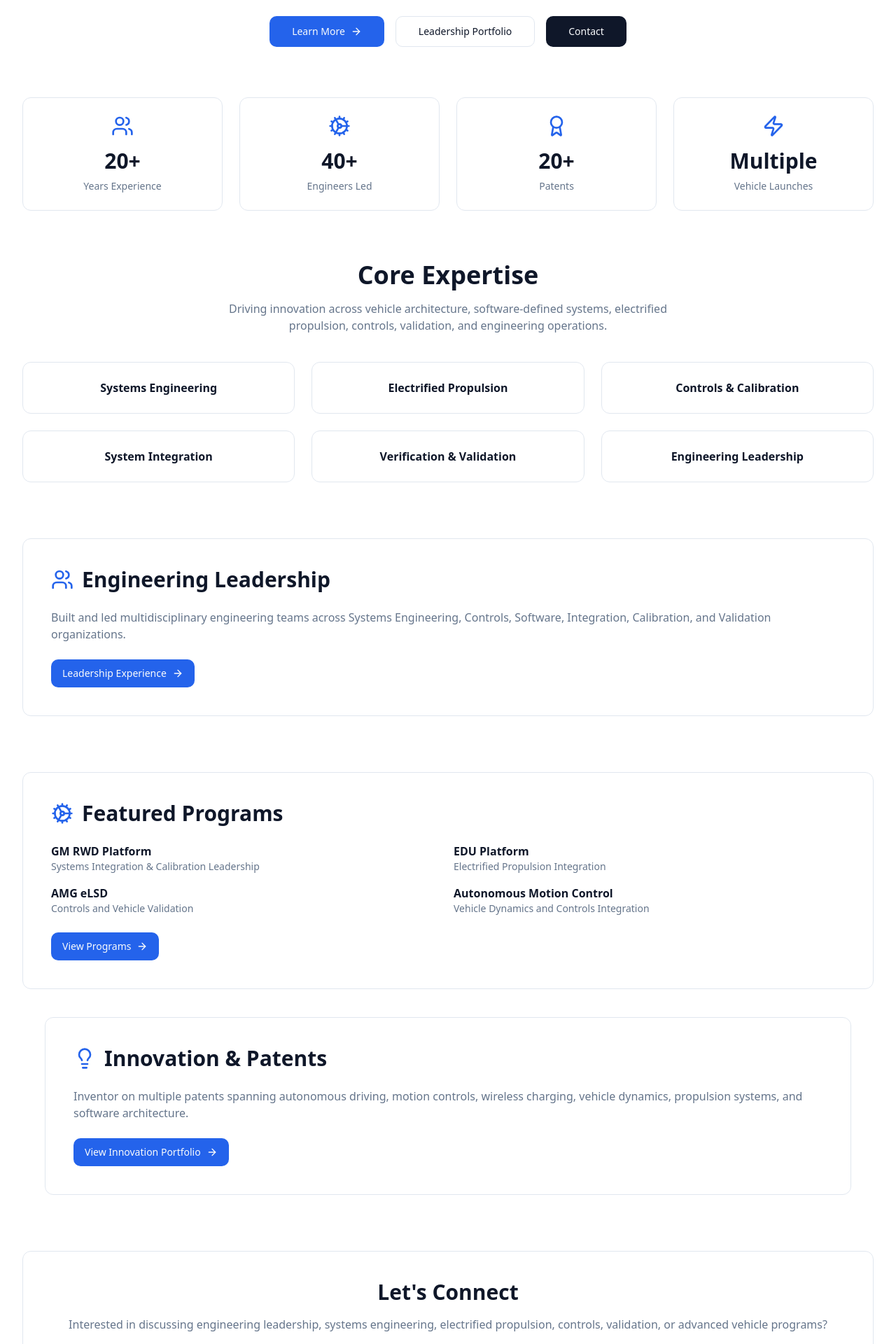
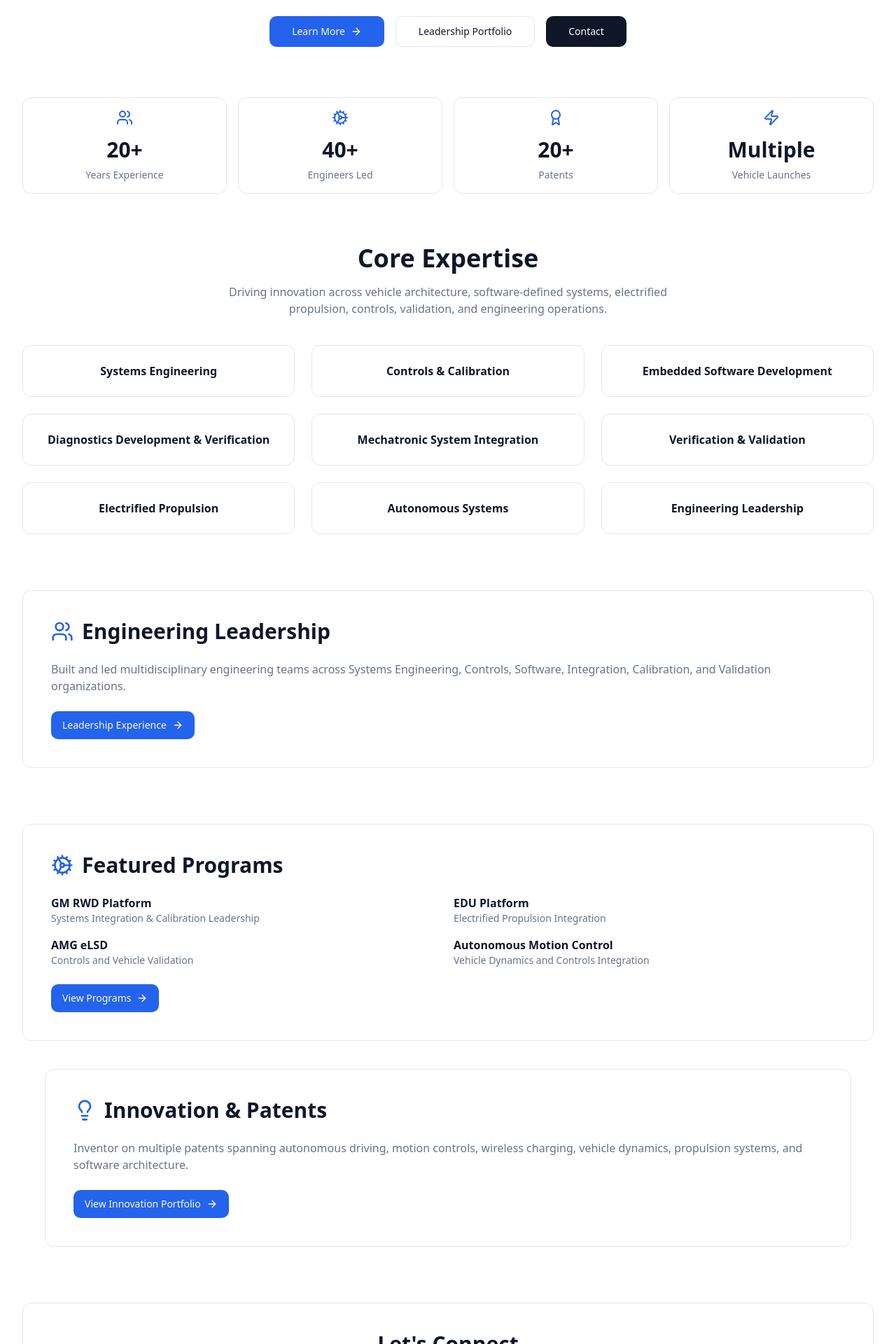
Before and after one commit to Kausi-hub/personal-website, a Next.js app: page / in a window 1280 px wide. Shown: the part 420-2340 px from the top of the page at 70% size. Built offline with nearby package versions, Linux system fonts and the light colour scheme.

Commit message:
updates to page content

```diff
--- a/src/app/expertise/page.tsx
+++ b/src/app/expertise/page.tsx
@@ -30,7 +30,7 @@ const expertiseAreas = [
     title: 'System Integration',
     icon: GitBranch,
     description:
-      'Hardware/software integration, subsystem coordination, issue resolution, release management, and production deployment.',
+      'Mechatronics (Hardware&Software) integration, subsystem coordination, issue resolution, release management, and production deployment.',
   },
   {
     title: 'Verification & Validation',
@@ -57,7 +57,7 @@ export default function ExpertisePage() {
         <p className="mb-12 max-w-4xl text-lg text-muted-foreground">
           More than two decades of experience delivering advanced
           vehicle technologies across systems engineering,
-          electrified propulsion, controls, integration,
+          electrified propulsion, controls, mechatronics integration,
           verification & validation, software development,
           autonomous systems, and engineering leadership.
         </p>
@@ -103,10 +103,8 @@ export default function ExpertisePage() {
                 </h3>
 
                 <ul className="space-y-2 text-muted-foreground">
-                    <li>• Model-Based Development (MBD)</li>
-                    <li>• C Programming</li>
+                    <li>• Model-Basedt (MBD) & Embedded C</li>
                     <li>• ASPICE Process Maturity, ISO 26262 Functional Safety</li>
-                    <li>• Requirements Engineering</li>
                     <li>• Systems Engineering & MBSE</li>
                     <li>• Test-Driven Development</li>
                 </ul>
@@ -118,11 +116,9 @@ export default function ExpertisePage() {
                 </h3>
 
                 <ul className="space-y-2 text-muted-foreground">
-                    <li>• Model-in-the-Loop (MIL)</li>
-                    <li>• Software-in-the-Loop (SIL)</li>
+                    <li>• Model, SOftware, & Hardware-in-the-Loop (MIL, SIL, HIL)</li>
                     <li>• Hardware-in-the-Loop (HIL)</li>
-                    <li>• Closed-Course Vehicle Testing</li>
-                    <li>• On-Road Validation</li>
+                    <li>• Closed-Course & On-Road Vehicle Testing</li>
                     <li>• Release Readiness & Quality Gates</li>
                 </ul>
                 </div>
--- a/src/app/page.tsx
+++ b/src/app/page.tsx
@@ -15,22 +15,22 @@ import { Button } from '@/components/ui/button';
 
 const highlights = [
   {
-    icon: <Users className="h-8 w-8" />,
+    icon: <Users className="h-6 w-6" />,
     value: '20+',
     label: 'Years Experience',
   },
   {
-    icon: <Cog className="h-8 w-8" />,
+    icon: <Cog className="h-6 w-6" />,
     value: '40+',
     label: 'Engineers Led',
   },
   {
-    icon: <Award className="h-8 w-8" />,
+    icon: <Award className="h-6 w-6" />,
     value: '20+',
     label: 'Patents',
   },
   {
-    icon: <Zap className="h-8 w-8" />,
+    icon: <Zap className="h-6 w-6" />,
     value: 'Multiple',
     label: 'Vehicle Launches',
   },
@@ -38,10 +38,13 @@ const highlights = [
 
 const expertise = [
   'Systems Engineering',
+  'Controls & Calibration',
+  'Embedded Software Development',
+  'Diagnostics Development & Verification',
+  'Mechatronic System Integration',
+  'Verification & Validation',
   'Electrified Propulsion',
-  'Controls & Calibration',
-  'System Integration',
-  'Verification & Validation',
+  'Autonomous Systems',
   'Engineering Leadership',
 ];
 
@@ -70,7 +73,7 @@ export default function Home() {
 
           <p className="mx-auto mb-10 max-w-xl text-lg text-muted-foreground sm:text-xl">
             Engineering leader with expertise in Systems Engineering,
-            Electrified Propulsion, Controls Development, System
+            Electrified Propulsion, Autonomous Software, Controls Development, System
             Integration, Calibration, Verification & Validation, and
             Organizational Leadership.
           </p>
@@ -96,11 +99,11 @@ export default function Home() {
 
       {/* Highlights */}
       <section className="section-container py-8">
-        <div className="grid gap-6 md:grid-cols-2 lg:grid-cols-4">
+        <div className="grid gap-4 md:grid-cols-2 lg:grid-cols-4">
           {highlights.map((item) => (
             <div
               key={item.label}
-              className="glass-card p-6 text-center"
+              className="glass-card p-4 text-center"
             >
               <div className="mb-4 flex justify-center text-primary">
                 {item.icon}
@@ -254,7 +257,7 @@ export default function Home() {
 
           <p className="mb-8 text-muted-foreground">
             Interested in discussing engineering leadership,
-            systems engineering, electrified propulsion,
+            systems engineering, electrified propulsion, mechatronics development,
             controls, validation, or advanced vehicle programs?
           </p>
 
--- a/src/app/programs/page.tsx
+++ b/src/app/programs/page.tsx
@@ -3,27 +3,32 @@ export default function ProgramsPage() {
     {
       title: 'Smartbar, PTU, Low Voltage actuator systems - Scout Motors, STLA',
       description:
-        'Controls implementation, integration, and validation'
+        'Controls implementation, integration, and validation - in Tier-1 capacity'
     },
     {
-      title: 'GM RWD Platform',
+      title: 'Rear/All Wheel Drive System - GM Chevy Equinox & 9B',
       description:
-        'Systems Integration and Calibration leadership supporting production deployment.'
+        'Systems Integration and Calibration leadership supporting production deployment - in Tier-1 capacity'
     },
     {
-      title: 'EDU Platform',
+      title: 'Electric Drive Unit & eBeam - Platform',
       description:
-        'Electrified propulsion integration and controls development.'
+        'Electrified propulsion integration and controls development - Platform Tier 1'
     },
     {
-      title: 'AMG eLSD',
+      title: 'eLimited Slip Differential - AMG',
       description:
-        'Performance controls, integration, and validation.'
+        'Performance controls, integration, and validation - in Tier-1 capacity'
     },
     {
-      title: 'Autonomous Motion Control - General Motors',
+      title: 'General Motors Autonomous Motion Control System',
       description:
-        'Vehicle dynamics & controls integration for autonomous systems.'
+        'Vehicle dynamics & controls integration for autonomous systems - Development at OEM'
+    },
+    {
+      title: 'Maserati & Jeep Wagoneer Cluster Software',
+      description:
+        'Cluster Software development - Development at OEM'
     }
   ];
 
```
